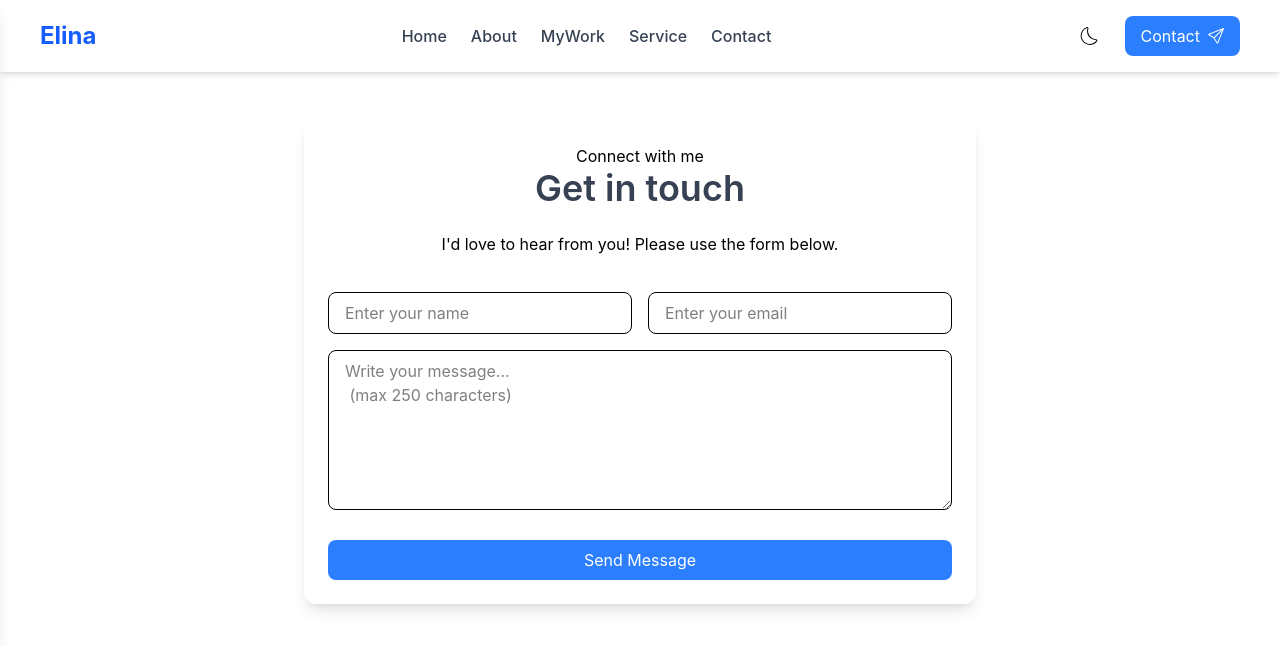
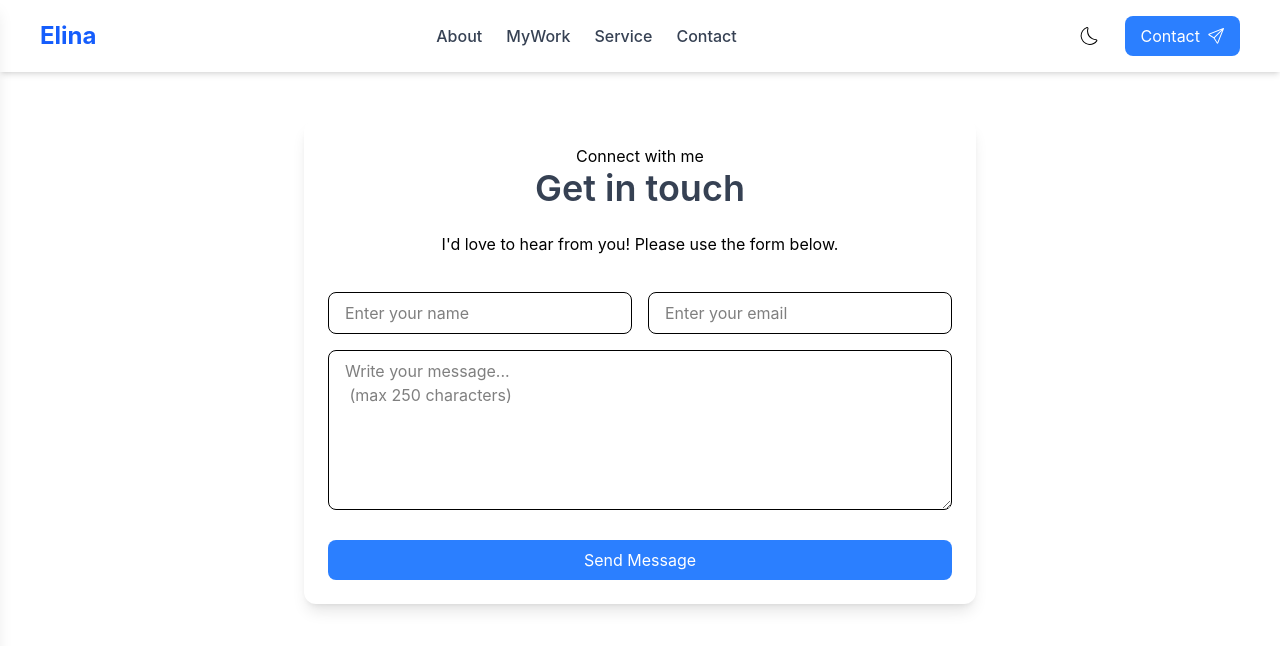
Before and after one commit to naimweb/elina, a React (Vite) app: page /contact in a window 1280 px wide. Shown: the top 646 px of the page. Built offline with nearby package versions, Linux system fonts and the light colour scheme.

Commit message:
fix:home issue

```diff
--- a/src/App.jsx
+++ b/src/App.jsx
@@ -19,11 +19,16 @@ function App() {
              <Route path = "/service"  element={<Service />}/>
              <Route path = "/about" element={<About />}/>
 
-             <Route path = "/home"  element={<Home />}/>
+             <Route path = "/"  element={<Home />}/>
              <Route path = "/work"  element={<Work />}/>
              <Route path = "/contact"  element={<Contact />}/>
 
+
         </Routes>
+        <div>
+
+        {/* <Home /> */}
+        </div>
 
 
       </>
--- a/src/Navbar/Nav.jsx
+++ b/src/Navbar/Nav.jsx
@@ -14,11 +14,11 @@ function Nav() {
     <>
       <nav className='flex items-center justify-between px-6 md:px-10 py-4 shadow-md bg-white sticky top-0 z-50'>
 
-        <h1 className='text-2xl font-bold text-blue-600'>Elina</h1>
+        <Link to = "/"className='text-2xl font-bold text-blue-600'>Elina</Link>
 
         {/* Desktop Menu */}
         <div className='hidden md:flex gap-6 text-gray-700 font-medium'>
-          <Link to="/home" className='hover:text-blue-500'>Home</Link>
+          {/* <Link to="/home" className='hover:text-blue-500'>Home</Link> */}
           <Link to="/about" className='hover:text-blue-500'>About</Link>
           <Link to="/work" className='hover:text-blue-500'>MyWork</Link>
           <Link to="/service" className='hover:text-blue-500'>Service</Link>
@@ -69,7 +69,7 @@ function Nav() {
             ✕
           </button>
 
-          <Link onClick={() => setOpen(false)} to="/home">Home</Link>
+          {/* <Link onClick={() => setOpen(false)} to="/home">Home</Link> */}
           <Link onClick={() => setOpen(false)} to="/about">About</Link>
           <Link onClick={() => setOpen(false)} to="/work">MyWork</Link>
           <Link onClick={() => setOpen(false)} to="/service">Service</Link>
```
